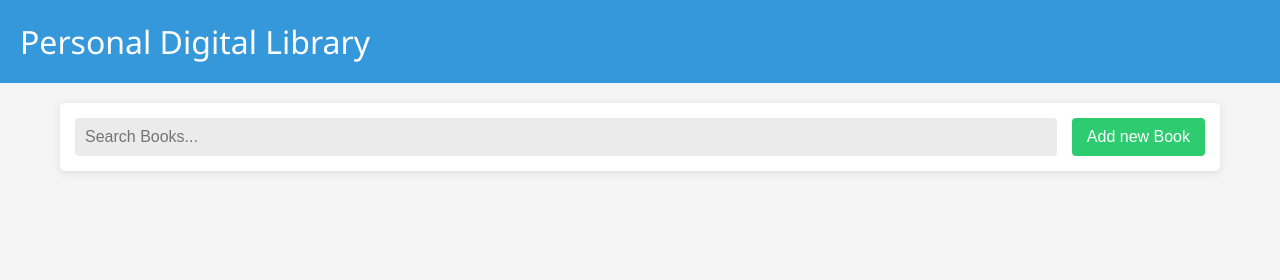
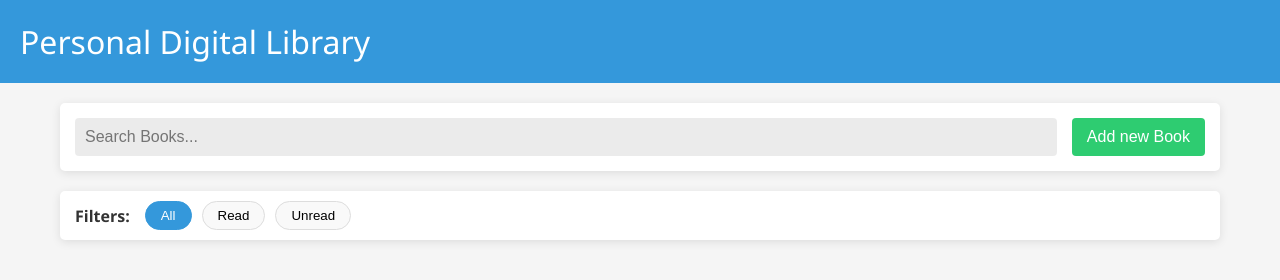
Before and after one commit to marzighased/personal-library, a plain HTML site: page index.html in a window 1280 px wide. Drawn offline with Linux system fonts and the light colour scheme.

Commit message:
filter buttons added

```diff
--- a/index.html
+++ b/index.html
@@ -16,6 +16,15 @@
             <input type="text" id="search-input" placeholder="Search Books...">
             <button id="add-book-btn" class="btn btn-primary">Add new Book</button>
         </section>
+
+        <section class="filters">
+            <span>Filters:</span>
+            <div class="filter-buttons">
+                <button class="filter-btn active" data-filter="all">All</button>
+                <button class="filter-btn" data-filter="read">Read</button>
+                <button class="filter-btn" data-filter="unread">Unread</button>
+            </div>
+        </section>
     </main>
 
 
--- a/style.css
+++ b/style.css
@@ -77,3 +77,37 @@ body {
     background-color: rgba(0, 0, 0, 0.08);
     font-size: 16px;
 }
+
+.filters {
+    display: flex;
+    align-items: center;
+    padding: 10px 15px;
+    background-color: white;
+    border-radius: 5px;
+    box-shadow: var(--box-shadow);
+}
+
+.filters span {
+    margin-right: 15px;
+    font-weight: 600;
+}
+
+.filter-buttons {
+    display: flex;
+}
+
+.filter-btn {
+    background-color: #f9f9f9;
+    border: 1px solid var(--border-color);
+    border-radius: 20px;
+    padding: 6px 15px;
+    margin-right: 10px;
+    cursor: pointer;
+    transition: background-color 0.3s;
+}
+
+.filter-btn.active {
+    background-color: var(--primary-color);
+    color: white;
+    border-color: var(--primary-color);
+}
```
